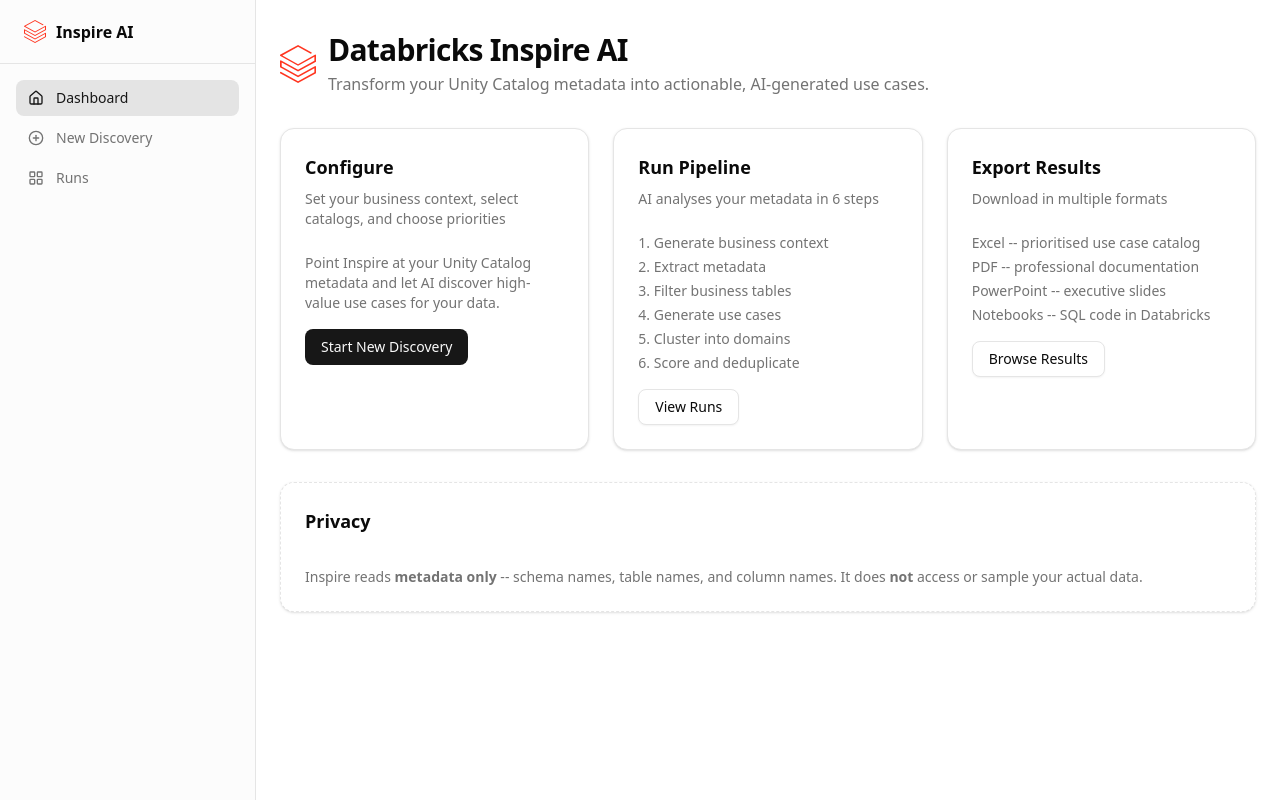
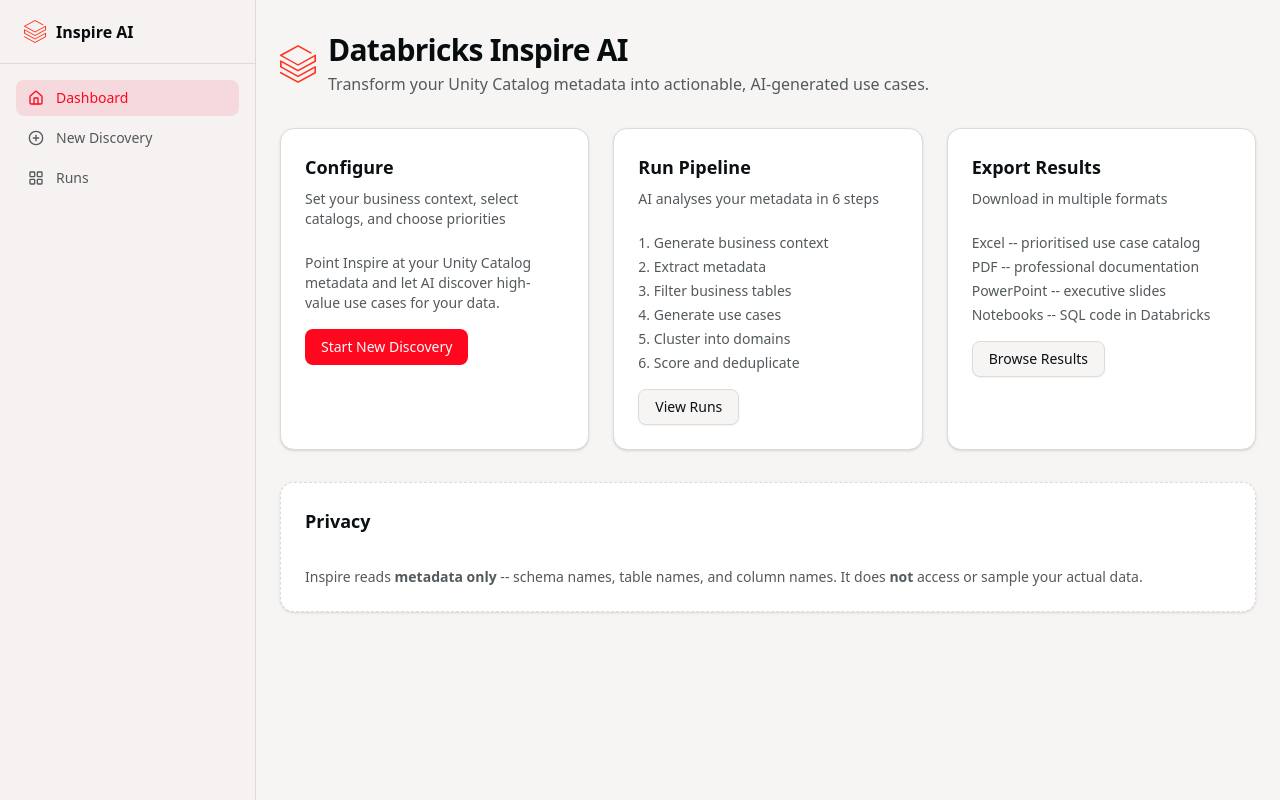
Before and after one commit to althrussell/databricks-forge, a Next.js app: page / in a window 1280 px wide. Built offline with nearby package versions, Linux system fonts and the light colour scheme.

Commit message:
Refactor global CSS variables for Databricks branding; update color palette and theme structure

```diff
--- a/app/globals.css
+++ b/app/globals.css
@@ -5,39 +5,6 @@
 @custom-variant dark (&:is(.dark *));
 
 @theme inline {
-  --color-background: var(--background);
-  --color-foreground: var(--foreground);
-  --font-sans: var(--font-geist-sans);
-  --font-mono: var(--font-geist-mono);
-  --color-sidebar-ring: var(--sidebar-ring);
-  --color-sidebar-border: var(--sidebar-border);
-  --color-sidebar-accent-foreground: var(--sidebar-accent-foreground);
-  --color-sidebar-accent: var(--sidebar-accent);
-  --color-sidebar-primary-foreground: var(--sidebar-primary-foreground);
-  --color-sidebar-primary: var(--sidebar-primary);
-  --color-sidebar-foreground: var(--sidebar-foreground);
-  --color-sidebar: var(--sidebar);
-  --color-chart-5: var(--chart-5);
-  --color-chart-4: var(--chart-4);
-  --color-chart-3: var(--chart-3);
-  --color-chart-2: var(--chart-2);
-  --color-chart-1: var(--chart-1);
-  --color-ring: var(--ring);
-  --color-input: var(--input);
-  --color-border: var(--border);
-  --color-destructive: var(--destructive);
-  --color-accent-foreground: var(--accent-foreground);
-  --color-accent: var(--accent);
-  --color-muted-foreground: var(--muted-foreground);
-  --color-muted: var(--muted);
-  --color-secondary-foreground: var(--secondary-foreground);
-  --color-secondary: var(--secondary);
-  --color-primary-foreground: var(--primary-foreground);
-  --color-primary: var(--primary);
-  --color-popover-foreground: var(--popover-foreground);
-  --color-popover: var(--popover);
-  --color-card-foreground: var(--card-foreground);
-  --color-card: var(--card);
   --radius-sm: calc(var(--radius) - 4px);
   --radius-md: calc(var(--radius) - 2px);
   --radius-lg: var(--radius);
@@ -45,75 +12,205 @@
   --radius-2xl: calc(var(--radius) + 8px);
   --radius-3xl: calc(var(--radius) + 12px);
   --radius-4xl: calc(var(--radius) + 16px);
+  --font-sans: var(--font-geist-sans);
+  --font-mono: var(--font-geist-mono);
+  --color-background: var(--background);
+  --color-foreground: var(--foreground);
+  --color-card: var(--card);
+  --color-card-foreground: var(--card-foreground);
+  --color-popover: var(--popover);
+  --color-popover-foreground: var(--popover-foreground);
+  --color-primary: var(--primary);
+  --color-primary-foreground: var(--primary-foreground);
+  --color-secondary: var(--secondary);
+  --color-secondary-foreground: var(--secondary-foreground);
+  --color-muted: var(--muted);
+  --color-muted-foreground: var(--muted-foreground);
+  --color-accent: var(--accent);
+  --color-accent-foreground: var(--accent-foreground);
+  --color-destructive: var(--destructive);
+  --color-border: var(--border);
+  --color-input: var(--input);
+  --color-ring: var(--ring);
+  --color-chart-1: var(--chart-1);
+  --color-chart-2: var(--chart-2);
+  --color-chart-3: var(--chart-3);
+  --color-chart-4: var(--chart-4);
+  --color-chart-5: var(--chart-5);
+  --color-sidebar: var(--sidebar);
+  --color-sidebar-foreground: var(--sidebar-foreground);
+  --color-sidebar-primary: var(--sidebar-primary);
+  --color-sidebar-primary-foreground: var(--sidebar-primary-foreground);
+  --color-sidebar-accent: var(--sidebar-accent);
+  --color-sidebar-accent-foreground: var(--sidebar-accent-foreground);
+  --color-sidebar-border: var(--sidebar-border);
+  --color-sidebar-ring: var(--sidebar-ring);
+
+  /* ── L0–L4 Layer tokens ── */
+  --color-surface-raised: var(--surface-raised);
+  --color-surface-overlay: var(--surface-overlay);
+  --color-row-hover: var(--row-hover);
+  --color-row-selected: var(--row-selected);
+  --color-row-accent: var(--row-accent);
 }
 
+/*
+ * ═══════════════════════════════════════════════════════
+ *  DATABRICKS BRAND — Primary Palette
+ * ═══════════════════════════════════════════════════════
+ *
+ *  Brand Red:     #FF3621  →  oklch(0.63 0.255 27)
+ *  Brand Dark:    #1B3139  →  oklch(0.24 0.02 220)
+ *  Brand Charcoal:#2D3E50  →  oklch(0.32 0.02 230)
+ *  Warm White:    #FAFAFA
+ *
+ *  Hue 27 = Databricks red-orange
+ *  Hue 220-230 = Databricks dark teal-slate (used for dark surfaces)
+ */
+
+/*
+ * ═══════════════════════════════════════════
+ *  LIGHT THEME — Databricks Brand
+ * ═══════════════════════════════════════════
+ *
+ *  L0  Page Canvas     --background       warm off-white
+ *  L1  Section Surface --card             white + shadow + border
+ *  L2  Interactive     --input/--accent   stronger contrast than L1
+ *  L3  Focus/Selected  --ring/--row-*     ring + bg shift
+ *  L4  Primary CTA     --primary          Databricks Red #FF3621
+ */
 :root {
   --radius: 0.625rem;
-  --background: oklch(1 0 0);
-  --foreground: oklch(0.145 0 0);
+
+  /* L0 — Page canvas: warm off-white */
+  --background: oklch(0.97 0.003 60);
+  --foreground: oklch(0.15 0.01 230);
+
+  /* L1 — Card / section surface: white */
   --card: oklch(1 0 0);
-  --card-foreground: oklch(0.145 0 0);
+  --card-foreground: oklch(0.17 0.01 230);
+
+  /* Popover */
   --popover: oklch(1 0 0);
-  --popover-foreground: oklch(0.145 0 0);
-  --primary: oklch(0.205 0 0);
-  --primary-foreground: oklch(0.985 0 0);
-  --secondary: oklch(0.97 0 0);
-  --secondary-foreground: oklch(0.205 0 0);
-  --muted: oklch(0.97 0 0);
-  --muted-foreground: oklch(0.556 0 0);
-  --accent: oklch(0.97 0 0);
-  --accent-foreground: oklch(0.205 0 0);
-  --destructive: oklch(0.577 0.245 27.325);
-  --border: oklch(0.922 0 0);
-  --input: oklch(0.922 0 0);
-  --ring: oklch(0.708 0 0);
-  --chart-1: oklch(0.646 0.222 41.116);
-  --chart-2: oklch(0.6 0.118 184.704);
-  --chart-3: oklch(0.398 0.07 227.392);
-  --chart-4: oklch(0.828 0.189 84.429);
-  --chart-5: oklch(0.769 0.188 70.08);
-  --sidebar: oklch(0.985 0 0);
-  --sidebar-foreground: oklch(0.145 0 0);
-  --sidebar-primary: oklch(0.205 0 0);
-  --sidebar-primary-foreground: oklch(0.985 0 0);
-  --sidebar-accent: oklch(0.97 0 0);
-  --sidebar-accent-foreground: oklch(0.205 0 0);
-  --sidebar-border: oklch(0.922 0 0);
-  --sidebar-ring: oklch(0.708 0 0);
+  --popover-foreground: oklch(0.15 0.01 230);
+
+  /* L4 — Primary accent: Databricks Red #FF3621 */
+  --primary: oklch(0.63 0.255 27);
+  --primary-foreground: oklch(0.99 0 0);
+
+  /* Secondary: warm neutral surface */
+  --secondary: oklch(0.955 0.005 60);
+  --secondary-foreground: oklch(0.22 0.01 230);
+
+  /* Muted: subtle backgrounds, helper text */
+  --muted: oklch(0.945 0.004 60);
+  --muted-foreground: oklch(0.46 0.01 230);
+
+  /* Accent: hover states, interactive surface backgrounds */
+  --accent: oklch(0.935 0.008 30);
+  --accent-foreground: oklch(0.22 0.01 230);
+
+  /* Destructive */
+  --destructive: oklch(0.55 0.24 27);
+
+  /* Borders: visible 1px on all cards and tables */
+  --border: oklch(0.89 0.004 60);
+  --input: oklch(0.91 0.004 60);
+  --ring: oklch(0.63 0.255 27);
+
+  /* Charts — Databricks-inspired warm palette */
+  --chart-1: oklch(0.63 0.255 27);   /* Databricks Red */
+  --chart-2: oklch(0.58 0.14 240);   /* Steel blue */
+  --chart-3: oklch(0.65 0.17 150);   /* Teal green */
+  --chart-4: oklch(0.72 0.16 60);    /* Warm amber */
+  --chart-5: oklch(0.55 0.2 300);    /* Purple */
+
+  /* Sidebar */
+  --sidebar: oklch(0.975 0.003 60);
+  --sidebar-foreground: oklch(0.15 0.01 230);
+  --sidebar-primary: oklch(0.63 0.255 27);
+  --sidebar-primary-foreground: oklch(0.99 0 0);
+  --sidebar-accent: oklch(0.94 0.006 30);
+  --sidebar-accent-foreground: oklch(0.22 0.01 230);
+  --sidebar-border: oklch(0.89 0.004 60);
+  --sidebar-ring: oklch(0.63 0.255 27);
+
+  /* ── Layer helpers ── */
+  --surface-raised: oklch(0.98 0.002 60);
+  --surface-overlay: oklch(0 0 0 / 4%);
+  --row-hover: oklch(0.96 0.01 27);
+  --row-selected: oklch(0.94 0.03 27);
+  --row-accent: oklch(0.63 0.255 27);
 }
 
+/*
+ * ═══════════════════════════════════════════
+ *  DARK THEME — Databricks Brand
+ * ═══════════════════════════════════════════
+ *
+ *  Dark surfaces use Databricks teal-slate (hue 220-230)
+ *  Primary remains Databricks Red, slightly brighter for contrast
+ */
 .dark {
-  --background: oklch(0.145 0 0);
-  --foreground: oklch(0.985 0 0);
-  --card: oklch(0.205 0 0);
-  --card-foreground: oklch(0.985 0 0);
-  --popover: oklch(0.205 0 0);
-  --popover-foreground: oklch(0.985 0 0);
-  --primary: oklch(0.922 0 0);
-  --primary-foreground: oklch(0.205 0 0);
-  --secondary: oklch(0.269 0 0);
-  --secondary-foreground: oklch(0.985 0 0);
-  --muted: oklch(0.269 0 0);
-  --muted-foreground: oklch(0.708 0 0);
-  --accent: oklch(0.269 0 0);
-  --accent-foreground: oklch(0.985 0 0);
-  --destructive: oklch(0.704 0.191 22.216);
-  --border: oklch(1 0 0 / 10%);
-  --input: oklch(1 0 0 / 15%);
-  --ring: oklch(0.556 0 0);
-  --chart-1: oklch(0.488 0.243 264.376);
-  --chart-2: oklch(0.696 0.17 162.48);
-  --chart-3: oklch(0.769 0.188 70.08);
-  --chart-4: oklch(0.627 0.265 303.9);
-  --chart-5: oklch(0.645 0.246 16.439);
-  --sidebar: oklch(0.205 0 0);
-  --sidebar-foreground: oklch(0.985 0 0);
-  --sidebar-primary: oklch(0.488 0.243 264.376);
-  --sidebar-primary-foreground: oklch(0.985 0 0);
-  --sidebar-accent: oklch(0.269 0 0);
-  --sidebar-accent-foreground: oklch(0.985 0 0);
-  --sidebar-border: oklch(1 0 0 / 10%);
-  --sidebar-ring: oklch(0.556 0 0);
+  /* L0 — Page canvas: Databricks dark teal-charcoal */
+  --background: oklch(0.16 0.015 225);
+  --foreground: oklch(0.95 0.005 60);
+
+  /* L1 — Card surface: slightly lighter than canvas */
+  --card: oklch(0.21 0.015 225);
+  --card-foreground: oklch(0.95 0.005 60);
+
+  /* Popover */
+  --popover: oklch(0.23 0.015 225);
+  --popover-foreground: oklch(0.95 0.005 60);
+
+  /* L4 — Primary: Databricks Red, brighter for dark mode legibility */
+  --primary: oklch(0.68 0.24 27);
+  --primary-foreground: oklch(0.12 0 0);
+
+  /* Secondary */
+  --secondary: oklch(0.24 0.012 225);
+  --secondary-foreground: oklch(0.92 0.005 60);
+
+  /* Muted */
+  --muted: oklch(0.26 0.01 225);
+  --muted-foreground: oklch(0.62 0.01 225);
+
+  /* Accent */
+  --accent: oklch(0.28 0.015 225);
+  --accent-foreground: oklch(0.92 0.005 60);
+
+  /* Destructive */
+  --destructive: oklch(0.65 0.22 27);
+
+  /* Borders */
+  --border: oklch(0.30 0.012 225);
+  --input: oklch(0.28 0.012 225);
+  --ring: oklch(0.68 0.24 27);
+
+  /* Charts — warm palette for dark backgrounds */
+  --chart-1: oklch(0.68 0.24 27);    /* Databricks Red (bright) */
+  --chart-2: oklch(0.65 0.14 240);   /* Steel blue */
+  --chart-3: oklch(0.70 0.17 150);   /* Teal green */
+  --chart-4: oklch(0.76 0.16 60);    /* Warm amber */
+  --chart-5: oklch(0.65 0.2 300);    /* Purple */
+
+  /* Sidebar */
+  --sidebar: oklch(0.18 0.015 225);
+  --sidebar-foreground: oklch(0.95 0.005 60);
+  --sidebar-primary: oklch(0.68 0.24 27);
+  --sidebar-primary-foreground: oklch(0.12 0 0);
+  --sidebar-accent: oklch(0.26 0.012 225);
+  --sidebar-accent-foreground: oklch(0.92 0.005 60);
+  --sidebar-border: oklch(0.30 0.012 225);
+  --sidebar-ring: oklch(0.68 0.24 27);
+
+  /* Layer helpers */
+  --surface-raised: oklch(0.23 0.01 225);
+  --surface-overlay: oklch(1 0 0 / 4%);
+  --row-hover: oklch(0.24 0.02 27);
+  --row-selected: oklch(0.26 0.04 27);
+  --row-accent: oklch(0.68 0.24 27);
 }
 
 @layer base {
```
